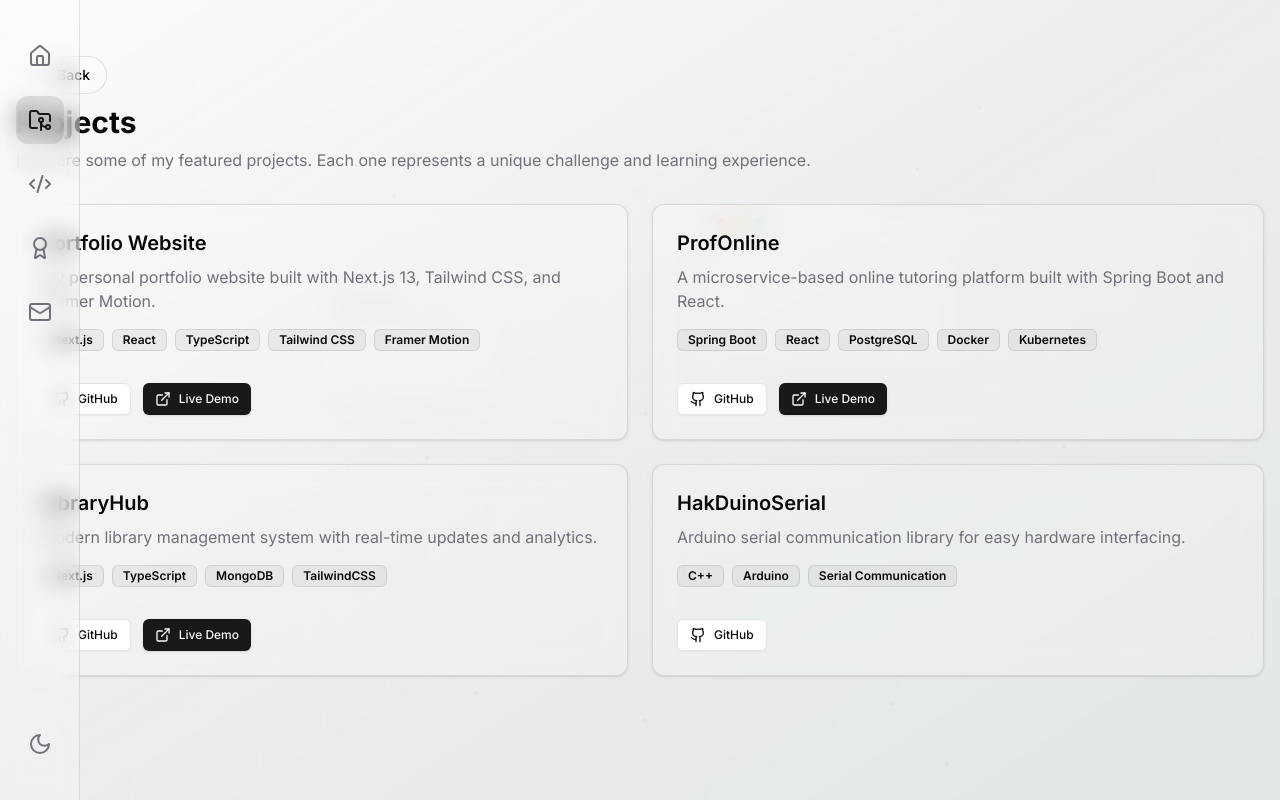
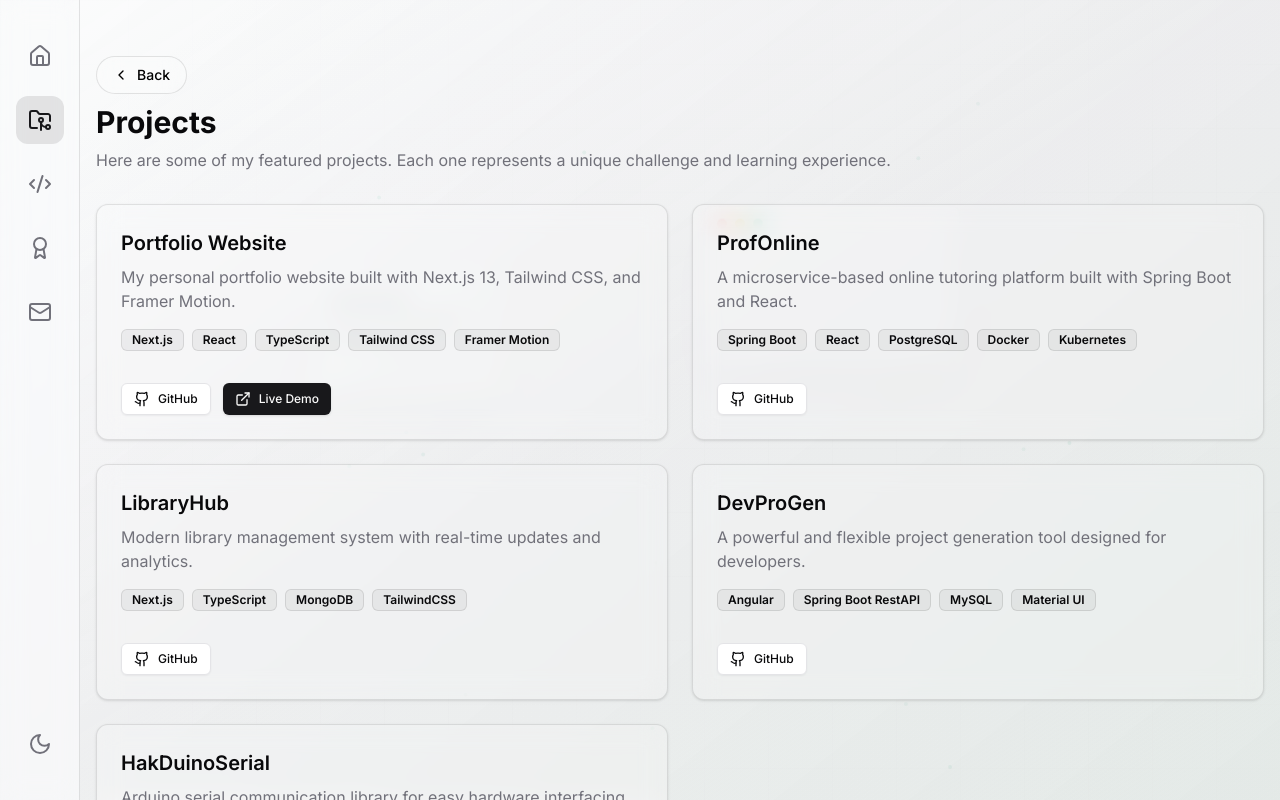
Before and after one commit to ImMrHak/MyPortfolio, a Next.js app: page /projects in a window 1280 px wide. Shown: the top 800 px of the page. Built offline with nearby package versions, Linux system fonts and the light colour scheme.

Commit message:
Added my latest internship project

```diff
--- a/app/layout.tsx
+++ b/app/layout.tsx
@@ -38,7 +38,7 @@ export default function RootLayout({
               <FloatingElements />
               <div className="relative z-10 flex">
                 <Navigation />
-                <main className="flex-1 min-h-screen">
+                <main className="flex-1 min-h-screen pl-0 md:pl-[5rem]">
                   <ClientWrapper>
                     {children}
                   </ClientWrapper>
--- a/app/projects/page.tsx
+++ b/app/projects/page.tsx
@@ -22,14 +22,18 @@ const projects = [
     description: 'A microservice-based online tutoring platform built with Spring Boot and React.',
     tags: ['Spring Boot', 'React', 'PostgreSQL', 'Docker', 'Kubernetes'],
     github: 'https://github.com/ImMrHak/ProfOnline',
-    demo: 'https://profonline.vercel.app',
   },
   {
     title: 'LibraryHub',
     description: 'Modern library management system with real-time updates and analytics.',
     tags: ['Next.js', 'TypeScript', 'MongoDB', 'TailwindCSS'],
     github: 'https://github.com/ImMrHak/LibraryHub',
-    demo: 'https://libraryhub.vercel.app',
+  },
+  {
+    title: 'DevProGen',
+    description: 'A powerful and flexible project generation tool designed for developers.',
+    tags: ['Angular', 'Spring Boot RestAPI', 'MySQL', 'Material UI'],
+    github: 'https://github.com/ImMrHak/DevProGen-BE',
   },
   {
     title: 'HakDuinoSerial',
--- a/components/Terminal.tsx
+++ b/components/Terminal.tsx
@@ -30,7 +30,8 @@ const commands: Record<string, CommandType> = {
     "• Cloud: AWS, Azure",
   projects: "Featured Projects:\n" +
     "• ProfOnline - A microservice-based online tutoring platform\n" +
-    "• LibraryHub - Modern library management system\n" +
+    "• LibraryHub - A microservice-based Modern library management system\n" +
+    "• DevProGen - A powerful and flexible project generation tool designed for developers\n" +
     "• HakDuinoSerial - Arduino serial communication library",
   contact: "Get in touch:\n" +
     "• Email: hakkoumohamed23@gmail.com\n" +
```
Also changed, not shown: 321 other files (tests, documents, lock files or other folders).
